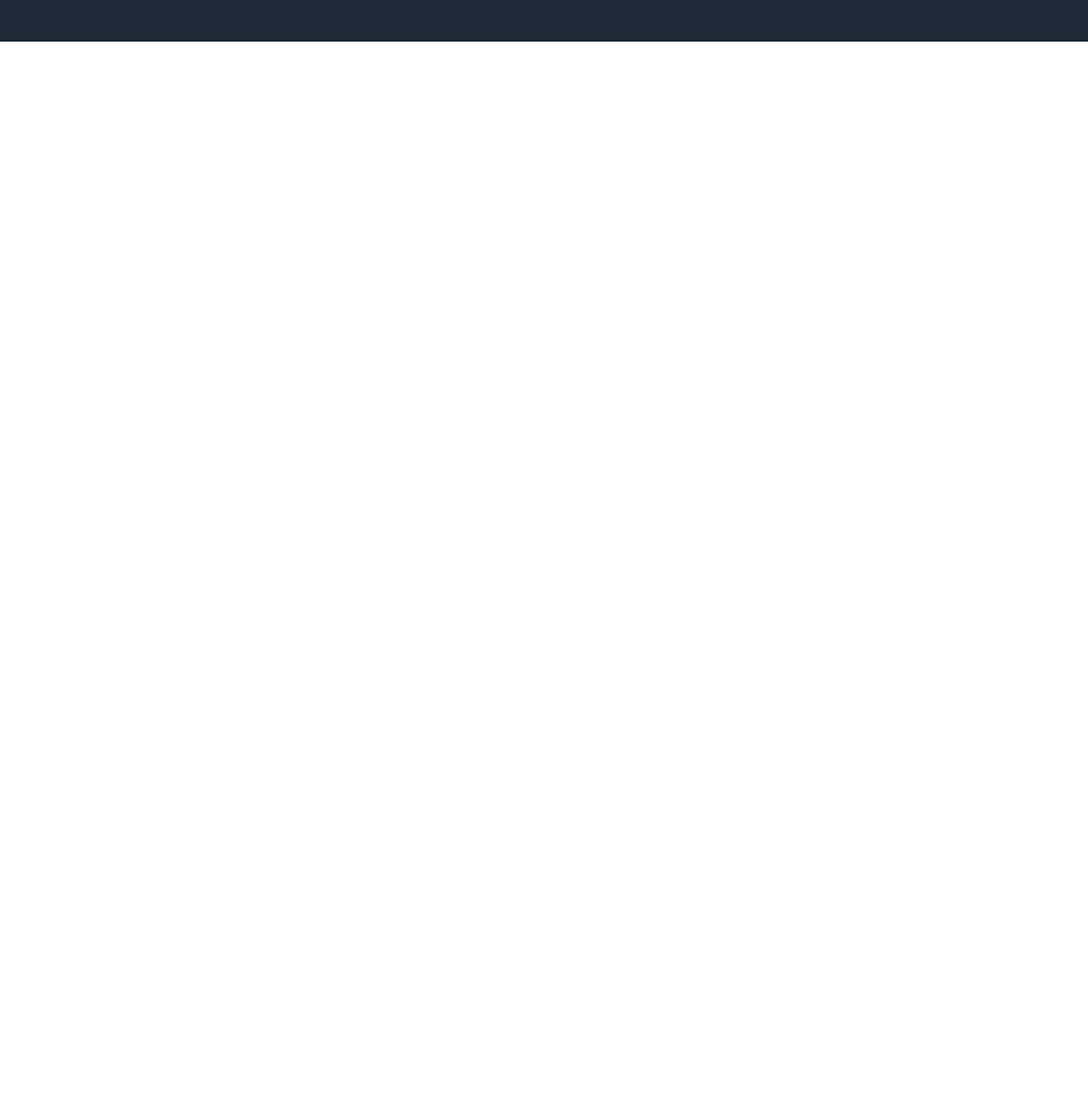
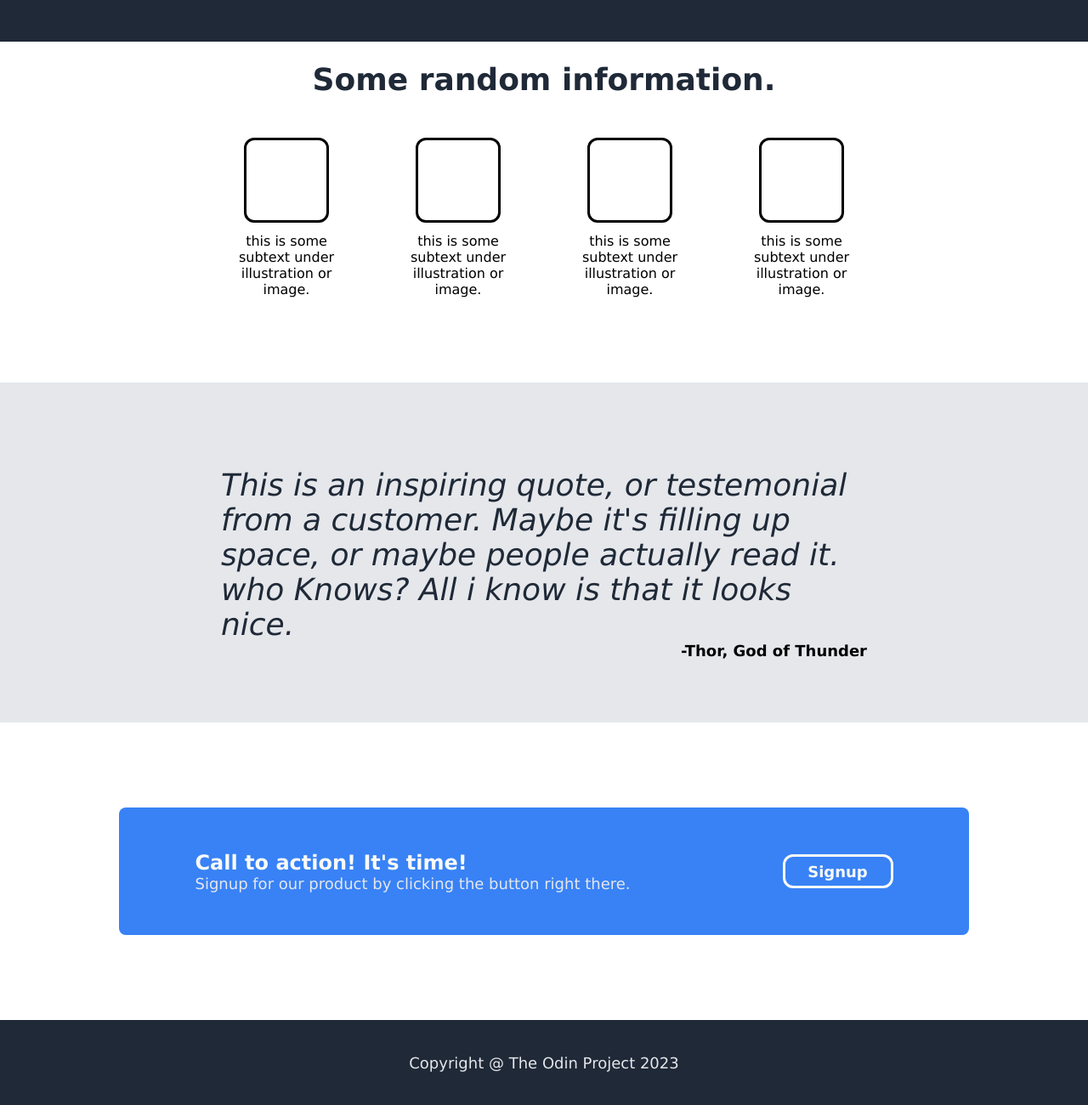
Before and after one commit to danieltsega/Odin-Landing-Page, a plain HTML site: page index.html in a window 1280 px wide. Shown: the part 412-1712 px from the top of the page at 85% size. Before the commit the page ends 800 px from the top, so only its background shows below. Drawn offline with Linux system fonts and the light colour scheme.

Commit message:
Done with the whole website but latter I might change it to my own style

```diff
--- a/index.html
+++ b/index.html
@@ -33,5 +33,58 @@
         <div class="main-img">This is the main Image.</div>
       </div>
     </div>
+    <div class="info">
+      <div class="info-text">Some random information.</div>
+      <div class="cards-body">
+        <div class="info-body">
+          <div class="info-cards"></div>
+          <div class="card-p">
+            this is some subtext under illustration or image.
+          </div>
+        </div>
+        <div class="info-body">
+          <div class="info-cards"></div>
+          <div class="card-p">
+            this is some subtext under illustration or image.
+          </div>
+        </div>
+        <div class="info-body">
+          <div class="info-cards"></div>
+          <div class="card-p">
+            this is some subtext under illustration or image.
+          </div>
+        </div>
+        <div class="info-body">
+          <div class="info-cards"></div>
+          <div class="card-p">
+            this is some subtext under illustration or image.
+          </div>
+        </div>
+      </div>
+    </div>
+    <div class="quote-body">
+      <div class="quote-container">
+        <div class="quote">
+          This is an inspiring quote, or testemonial from a customer. Maybe it's
+          filling up space, or maybe people actually read it. who Knows? All i
+          know is that it looks nice.
+        </div>
+        <div class="by">-Thor, God of Thunder</div>
+      </div>
+    </div>
+    <div class="call-body">
+      <div class="blue-container">
+        <div class="words">
+          <div class="words-head">Call to action! It's time!</div>
+          <div class="words-p">
+            Signup for our product by clicking the button right there.
+          </div>
+        </div>
+        <div class="words-btn">
+          <button>Signup</button>
+        </div>
+      </div>
+    </div>
+    <footer>Copyright @ The Odin Project 2023</footer>
   </body>
 </html>
--- a/style.css
+++ b/style.css
@@ -84,3 +84,101 @@ li a {
   font-size: 18px;
   color: #e5e7eb;
 }
+.info {
+  text-align: center;
+}
+.info-text {
+  margin-top: 24px;
+  font-size: 36px;
+  font-weight: bolder;
+  color: #1f2937;
+}
+.cards-body {
+  display: flex;
+  justify-content: center;
+  gap: 52px;
+  margin-top: 48px;
+}
+.info-body {
+  max-width: 150px;
+  display: flex;
+  flex-direction: column;
+  align-items: center;
+  gap: 12px;
+}
+.info-cards {
+  border-color: #3882f6;
+  border-radius: 12px;
+  border: solid;
+  width: 100px;
+  height: 100px;
+}
+.quote-body {
+  background-color: #e5e7eb;
+  margin-top: 100px;
+  padding-top: 100px;
+  display: flex;
+  flex-direction: column;
+  align-items: center;
+  height: 400px;
+}
+.quote-container {
+  max-width: 760px;
+  flex-wrap: wrap;
+}
+.quote {
+  font-size: 36px;
+  font-weight: lighter;
+  font-style: italic;
+  color: #1f2937;
+}
+.by {
+  display: flex;
+  justify-content: flex-end;
+  font-weight: bolder;
+  font-size: 18px;
+}
+.call-body {
+  display: flex;
+  justify-content: center;
+  margin-top: 100px;
+  height: 250px;
+}
+.blue-container {
+  background-color: #3882f6;
+  display: flex;
+  justify-content: space-around;
+  width: 1000px;
+  height: 150px;
+  align-items: center;
+  border-radius: 8px;
+}
+.words-head {
+  font-size: 24px;
+  color: #f9faf8;
+  font-weight: bolder;
+}
+.words-p {
+  font-size: 18px;
+  color: #e5e7eb;
+}
+.words-btn button {
+  border-radius: 12px;
+  border: solid;
+  border-color: #f9faf8;
+  width: 130px;
+  height: 40px;
+  color: #f9faf8;
+  font-weight: bolder;
+  font-size: 18px;
+  background-color: #3882f6;
+}
+footer {
+  background-color: #1f2937;
+  display: flex;
+  justify-content: center;
+  align-items: center;
+  color: #e5e7eb;
+  font-size: 18px;
+  height: 100px;
+}
```
